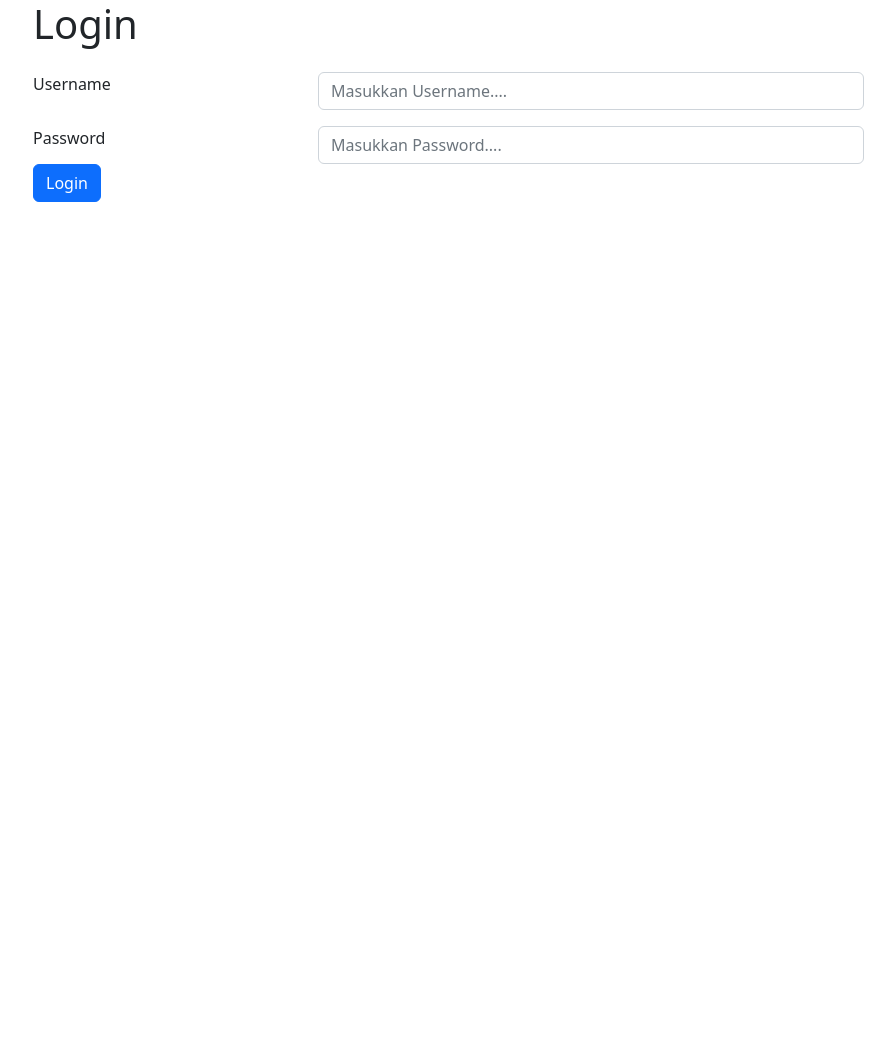
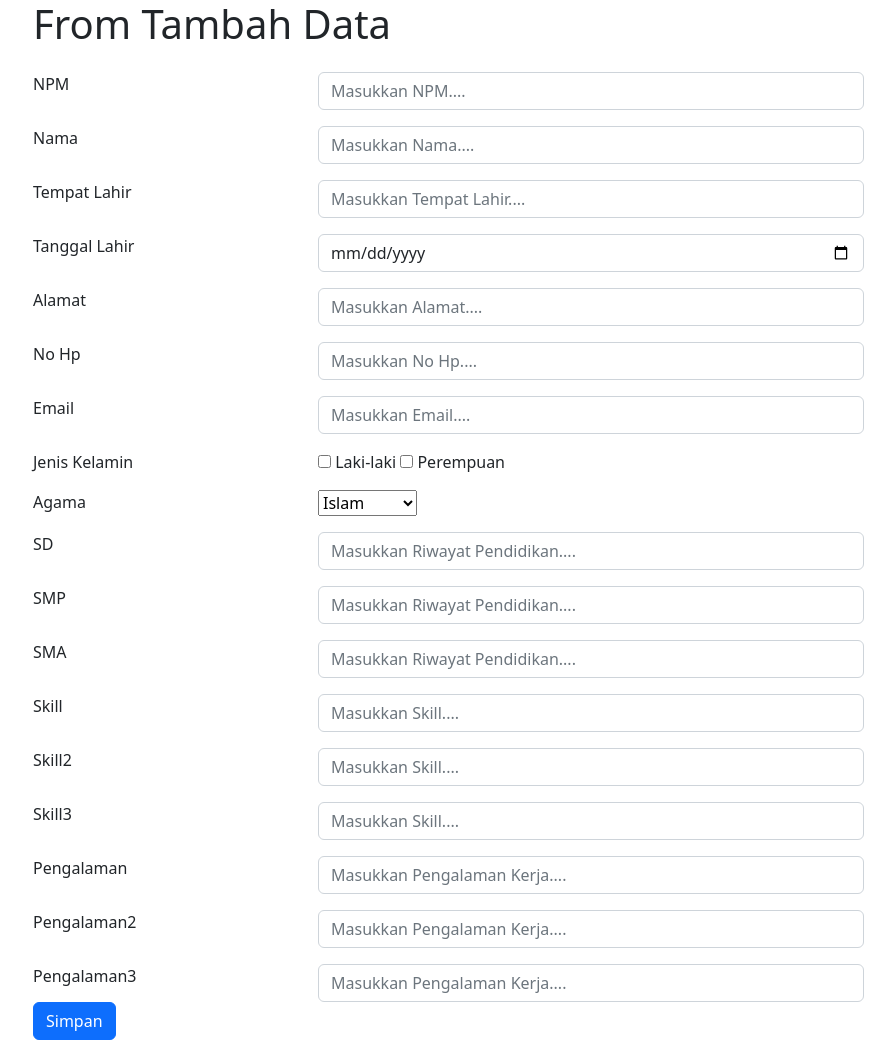
Before and after one commit to bungaadifatillah/web-framework-20753045, a CodeIgniter 4 app: the page made by app/Views/add.php in a window 1280 px wide. Shown: the whole page, without its empty margins (49-944 px from the left). Before the commit the page ends 202 px from the top, so only its background shows below. Run offline with PHP 8.4 and a stand-in for CodeIgniter, Linux system fonts and the light colour scheme; the template is opened without the code that fills it, so the values that code supplies are empty; some libraries are stand-ins or nearby versions.

Commit message:
Update add.php

```diff
--- a/app/Views/add.php
+++ b/app/Views/add.php
@@ -2,39 +2,191 @@
 <html>
 <head>
     <meta charset="utf-8">
-    <title>Login</title>
+    <title>Form Tambah Data Diri</title>
     <link href="https://cdn.jsdelivr.net/npm/bootstrap@5.2.0-beta1/dist/css/bootstrap.min.css" rel="stylesheet" integrity="sha384-0evHe/X+R7YkIZDRvuzKMRqM+OrBnVFBL6DOitfPri4tjfHxaWutUpFmBp4vmVor" crossorigin="anonymous">
 </head>
 <body>
     <div class="container">
         <div class="row">
             <div class="col-lg-12">
-                <h1>Login</h1>
+                <h1>From Tambah Data</h1>
             </div>
         </div>
 
     <form action="<?php echo site_url('pages/save');?>" method="post">
         <div class="row mt-3 form-floatin">
             <div class="col-lg-3">
-                <label for="">Username</label>
+                <label for="">NPM</label>
             </div>
             <div class="col-lg-6">
-                <input type="text" class="form-control" name="Username" placeholder="Masukkan Username....">
+                <input type="text" class="form-control" name="npm" placeholder="Masukkan NPM....">
             </div>
         </div>
 
         <div class="row mt-3 form-floatin">
             <div class="col-lg-3">
-                <label for="">Password</label>
+                <label for="">Nama</label>
             </div>
             <div class="col-lg-6">
-                <input type="password" class="form-control" name="password" placeholder="Masukkan Password....">
+                <input type="text" class="form-control" name="nama" placeholder="Masukkan Nama....">
+            </div>
+        </div>
+
+        <div class="row mt-3 form-floatin">
+            <div class="col-lg-3">
+                <label for="">Tempat Lahir</label>
+            </div>
+            <div class="col-lg-6">
+                <input type="text" class="form-control" name="tempat_lahir" placeholder="Masukkan Tempat Lahir....">
+            </div>
+        </div>
+
+        <div class="row mt-3 form-floatin">
+            <div class="col-lg-3">
+                <label for="">Tanggal Lahir</label>
+            </div>
+            <div class="col-lg-6">
+                <input type="date" class="form-control" name="tanggal_lahir" placeholder="Masukkan Tanggal Lahir....">
+            </div>
+        </div>
+
+        <div class="row mt-3 form-floatin">
+            <div class="col-lg-3">
+                <label for="">Alamat</label>
+            </div>
+            <div class="col-lg-6">
+                <input type="text" class="form-control" name="alamat" placeholder="Masukkan Alamat....">
+            </div>
+        </div>
+
+        <div class="row mt-3 form-floatin">
+            <div class="col-lg-3">
+                <label for="">No Hp</label>
+            </div>
+            <div class="col-lg-6">
+                <input type="number" class="form-control" name="no_hp" placeholder="Masukkan No Hp....">
+            </div>
+        </div>
+
+        <div class="row mt-3 form-floatin">
+            <div class="col-lg-3">
+                <label for="">Email</label>
+            </div>
+            <div class="col-lg-6">
+                <input type="text" class="form-control" name="email" placeholder="Masukkan Email....">
+            </div>
+        </div>
+
+        <div class="row mt-3 form-floatin">
+            <div class="col-lg-3">
+                <label for="">Jenis Kelamin</label>
+            </div>
+            <div class="col-lg-6">
+                <input type="checkbox" id="laki" name="jenis_kelamin" value="Laki-laki"> Laki-laki
+                <input type="checkbox" id="perempuan" name="jenis_kelamin" value="Perempuan"> Perempuan
+            </div>
+        </div>
+
+        <div class="row mt-3 form-floatin">
+            <div class="col-lg-3">
+                <label for="">Agama</label>
+            </div>
+            <div class="col-lg-6">
+                <select id="agama" name="agama">
+                    <option value="Islam">Islam</option>
+                    <option value="Kristen">Kristen</option>
+                    <option value="Hindu">Hindu</option>
+                    <option value="Buddha">Buddha</option>
+                    <option value="Konghucu">Konghucu</option>
+                    <option value="Katolik">Katolik</option>
+                </select>
+            </div>
+        </div>
+
+        <div class="row mt-3 form-floatin">
+            <div class="col-lg-3">
+                <label for="">SD</label>
+            </div>
+            <div class="col-lg-6">
+                <input type="text" class="form-control" name="sd" placeholder="Masukkan Riwayat Pendidikan....">
+            </div>
+        </div>
+
+        <div class="row mt-3 form-floatin">
+            <div class="col-lg-3">
+                <label for="">SMP</label>
+            </div>
+            <div class="col-lg-6">
+                <input type="text" class="form-control" name="smp" placeholder="Masukkan Riwayat Pendidikan....">
+            </div>
+        </div>
+
+        <div class="row mt-3 form-floatin">
+            <div class="col-lg-3">
+                <label for="">SMA</label>
+            </div>
+            <div class="col-lg-6">
+                <input type="text" class="form-control" name="sma" placeholder="Masukkan Riwayat Pendidikan....">
+            </div>
+        </div>
+
+        <div class="row mt-3 form-floatin">
+            <div class="col-lg-3">
+                <label for="">Skill</label>
+            </div>
+            <div class="col-lg-6">
+                <input type="text" class="form-control" name="skill" placeholder="Masukkan Skill....">
+            </div>
+        </div>
+
+        <div class="row mt-3 form-floatin">
+            <div class="col-lg-3">
+                <label for="">Skill2</label>
+            </div>
+            <div class="col-lg-6">
+                <input type="text" class="form-control" name="skill2" placeholder="Masukkan Skill....">
+            </div>
+        </div>
+
+        <div class="row mt-3 form-floatin">
+            <div class="col-lg-3">
+                <label for="">Skill3</label>
+            </div>
+            <div class="col-lg-6">
+                <input type="text" class="form-control" name="skill3" placeholder="Masukkan Skill....">
+            </div>
+        </div>
+
+        <div class="row mt-3 form-floatin">
+            <div class="col-lg-3">
+                <label for="">Pengalaman</label>
+            </div>
+            <div class="col-lg-6">
+                <input type="text" class="form-control" name="pengalaman" placeholder="Masukkan Pengalaman Kerja....">
+            </div>
+        </div>
+
+        <div class="row mt-3 form-floatin">
+            <div class="col-lg-3">
+                <label for="">Pengalaman2</label>
+            </div>
+            <div class="col-lg-6">
+                <input type="text" class="form-control" name="pengalaman2" placeholder="Masukkan Pengalaman Kerja....">
+            </div>
+        </div>
+
+        <div class="row mt-3 form-floatin">
+            <div class="col-lg-3">
+                <label for="">Pengalaman3</label>
+            </div>
+            <div class="col-lg-6">
+                <input type="text" class="form-control" name="pengalaman3" placeholder="Masukkan Pengalaman Kerja....">
             </div>
         </div>
 
         <div>
             <div>
-                <button class="btn btn-primary" type="submit">Login</button>
+                <button class="btn btn-primary" type="submit">Simpan</button>
             </div>
         </div>
     </form>
```
